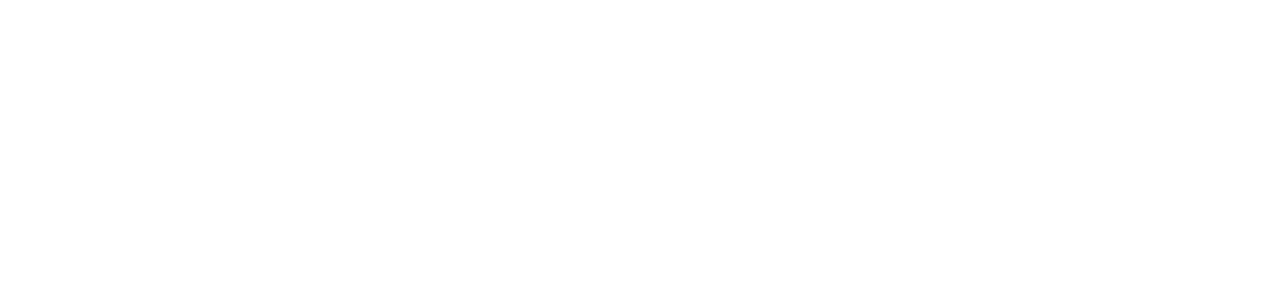
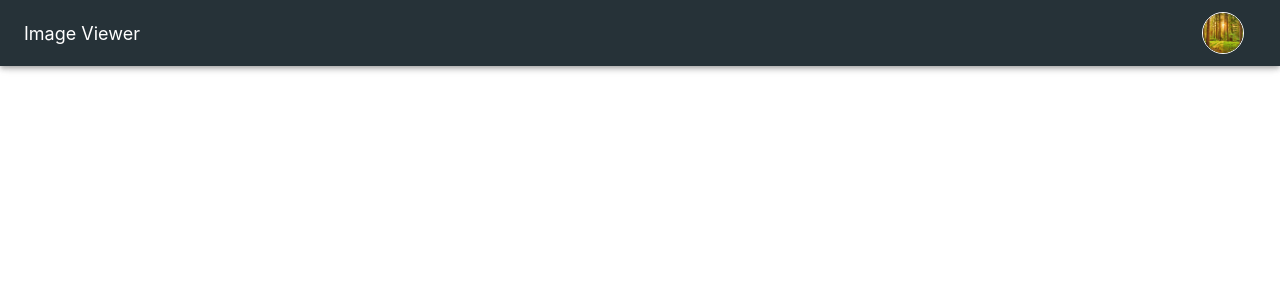
Before and after one commit to ashiksappandi/ImageViewer-React, a React (Create React App) app: page /profile in a window 1280 px wide. Shown: the top 300 px of the page. Built offline with nearby package versions, Linux system fonts and the light colour scheme.

Commit message:
Profile Page Functionality - Header functionality

```diff
--- a/src/common/App.js
+++ b/src/common/App.js
@@ -2,11 +2,13 @@
 import { Switch, Route } from 'react-router-dom'
 import Login from '../screens/login/Login';
 import Home from '../screens/home/Home';
+import Profile from "../screens/profile/Profile";
 
 const App = () => (
     <Switch>
         <Route exact path='/' render={({history}, props) => <Login {...props} history={history}/>} />
         <Route exact path='/home' render={({history}, props) => <Home {...props} history={history}/>} />
+        <Route exact path='/profile' render={({history}, props) => <Profile {...props} history={history}/>}/>
     </Switch>
   )
 
--- a/src/common/header/Header.js
+++ b/src/common/header/Header.js
@@ -8,7 +8,7 @@
 import IconButton from "@material-ui/core/IconButton";
 import Avatar from "@material-ui/core/Avatar";
 import MenuItem from "@material-ui/core/MenuItem";
-import Link from "@material-ui/core/Link";
+import { Link } from 'react-router-dom';
 import UserAvatar from "../../assets/logo.jpg";
 
 class Header extends Component {
--- /dev/null
+++ b/src/screens/profile/Profile.js
@@ -0,0 +1,16 @@
+import React, {Component} from "react";
+import Header from "../../common/header/Header";
+
+class Profile extends Component {
+    render() {
+        return (
+            <div>
+                <Header screen={"Profile"}
+                        searchHandler={this.onSearchEntered}
+                        handleLogout={this.logout}/>
+            </div>
+        )
+    }
+}
+
+export default Profile
```
